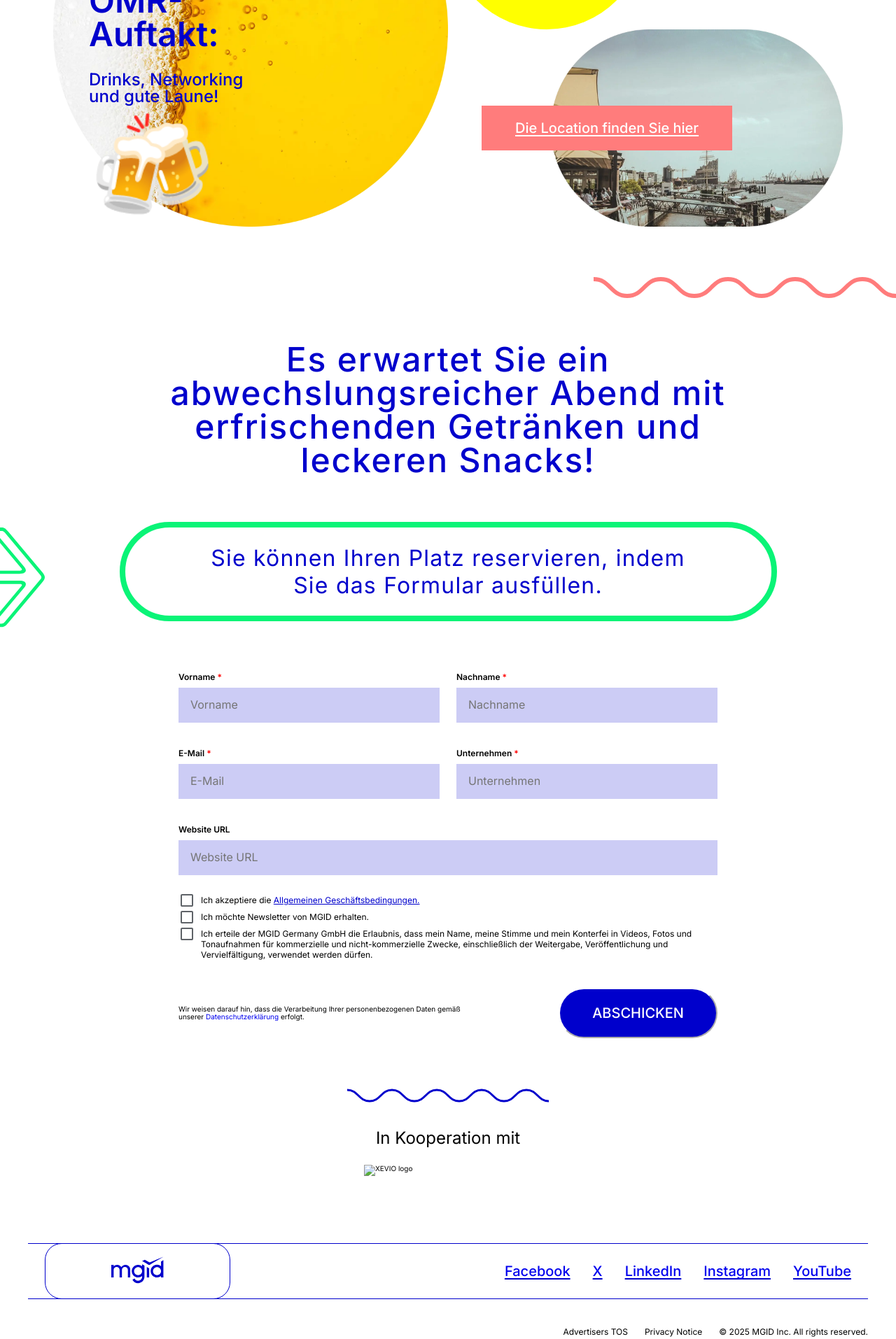
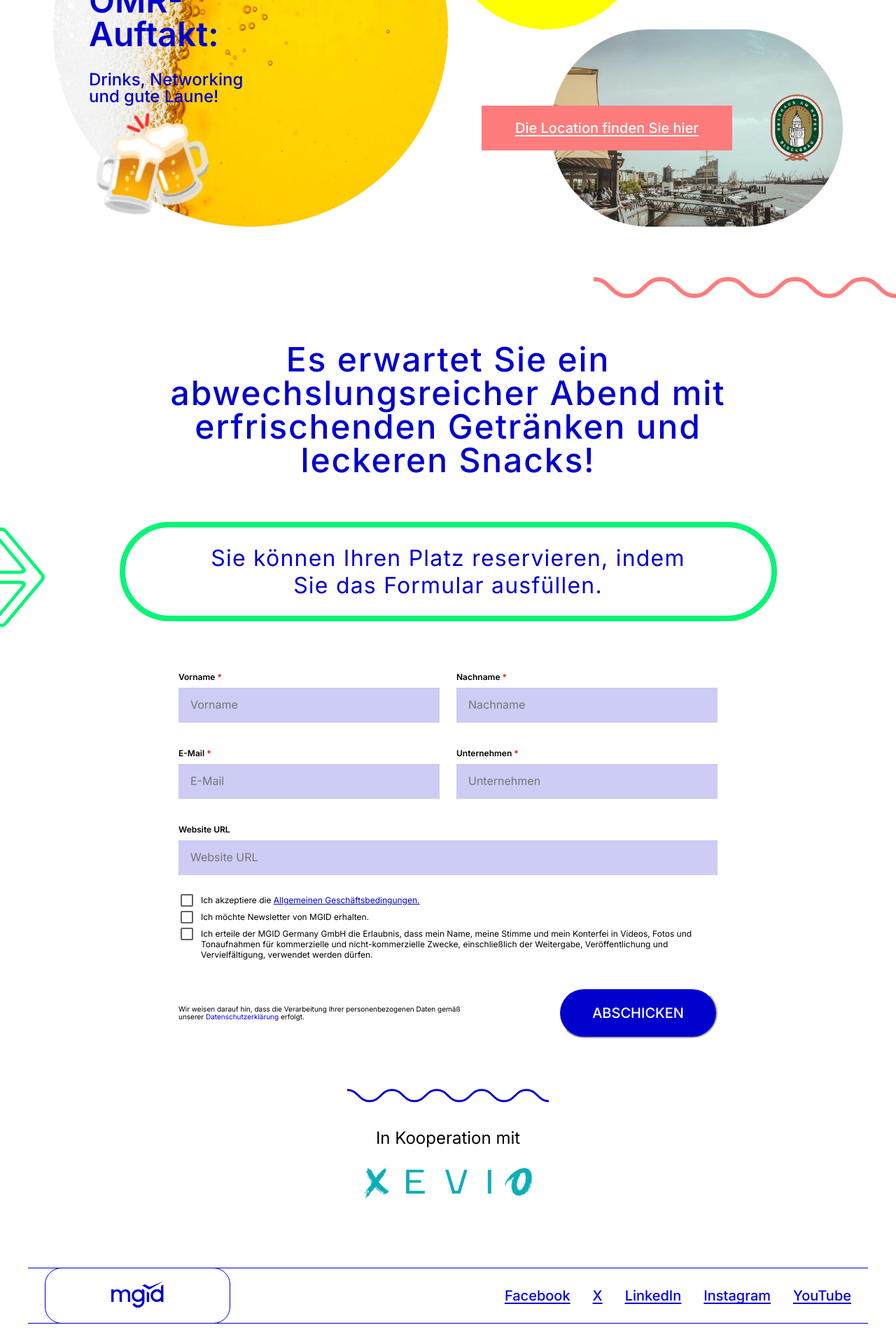
Before and after one commit to sselesnes/MGID-Biergarten-Hamburg-2025-official, a plain HTML site: page index.html in a window 1280 px wide. Shown: the part 880-2794 px from the top of the page at 70% size. Drawn offline with nearby package versions, Linux system fonts and the light colour scheme; the site is published under a folder, as on GitHub Pages, so addresses that start at the root find nothing; a web font is replaced by a local one.

Commit message:
img path

```diff
--- a/index.html
+++ b/index.html
@@ -104,7 +104,7 @@
             <img src="img/location-mobile.webp" alt="Link to location" />
           </picture>
 
-          <img class="block-brau-logo" src="/img/block-brau-logo.webp" alt="" />
+          <img class="block-brau-logo" src="img/block-brau-logo.webp" alt="" />
         </div>
       </div>
     </section>
@@ -277,7 +277,7 @@
         />
       </svg>
       <p>In Kooperation mit</p>
-      <img src="/img/xevio-small.webp" alt="XEVIO logo" />
+      <img src="img/xevio-small.webp" alt="XEVIO logo" />
     </section>
 
     <footer class="footer">
```
